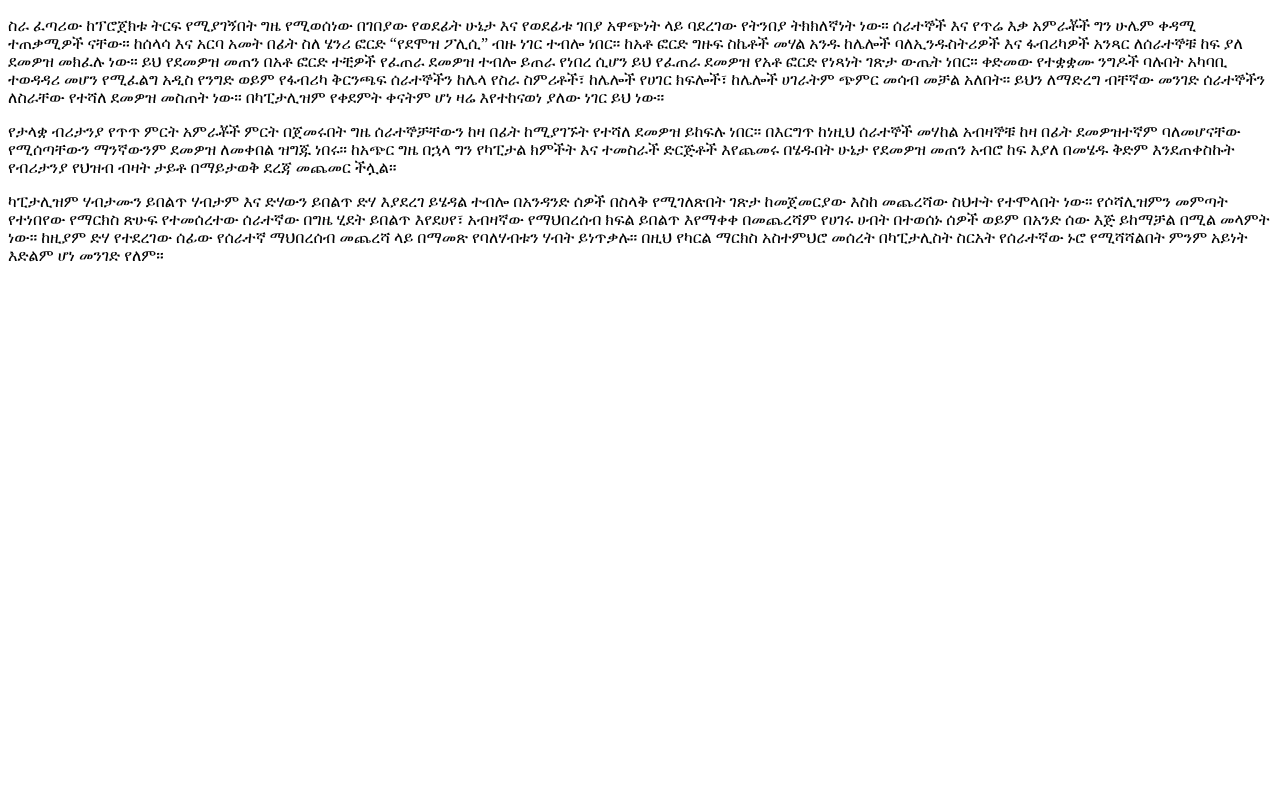
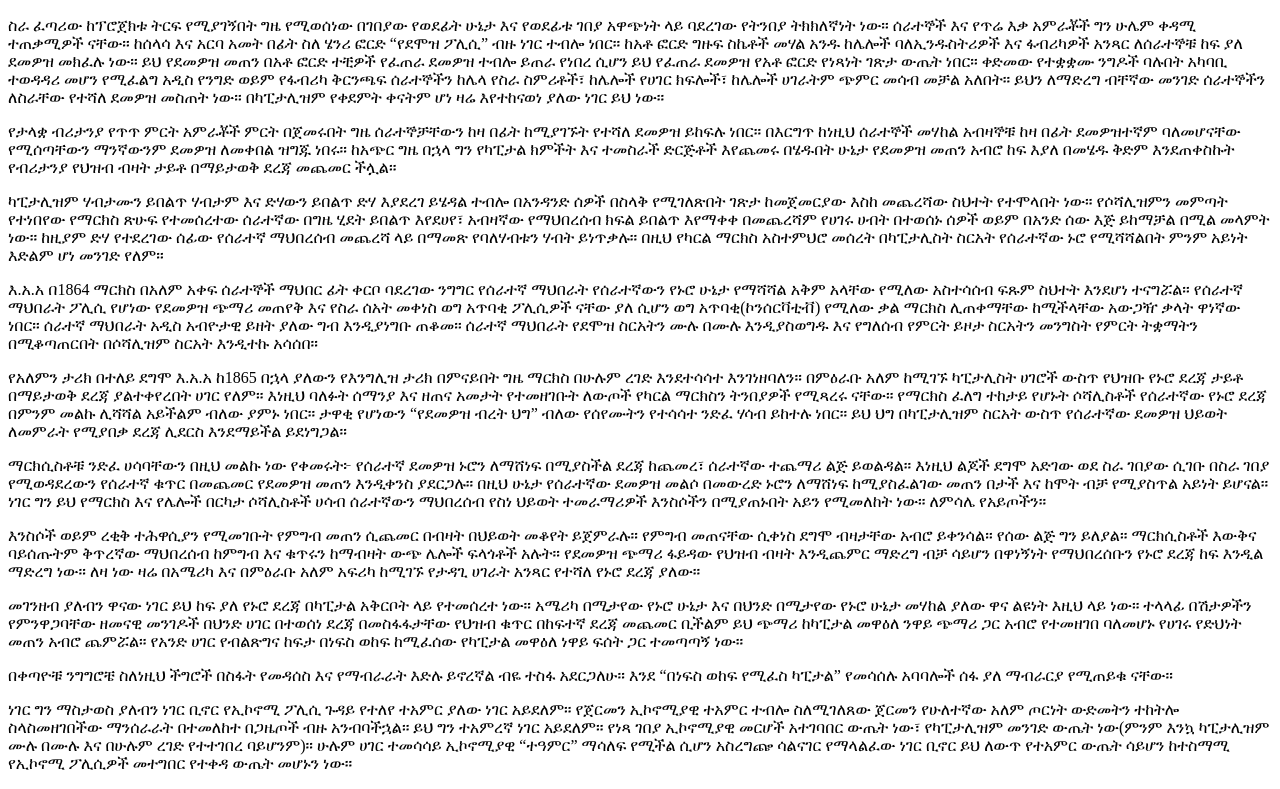
Before and after one commit to mickykebe/book-economic-policy-thoughts-for-today-and-tomorrow, a Next.js app: page /capitalism in a window 1280 px wide. Shown: the part 2494-3283 px from the top of the page. Before the commit the page ends 2775 px from the top, so only its background shows below. Built offline with nearby package versions, Linux system fonts and the light colour scheme.

Commit message:
capitalism 1st draft finished

```diff
--- a/pages/capitalism.mdx
+++ b/pages/capitalism.mdx
@@ -71,3 +71,17 @@
 የታላቋ ብሪታንያ የጥጥ ምርት አምራቾች ምርት በጀመሩበት ግዜ ሰራተኞቻቸውን ከዛ በፊት ከሚያገኙት የተሻለ ደመዎዝ ይከፍሉ ነበር። በእርግጥ ከነዚህ ሰራተኞች መሃከል አብዛኞቹ ከዛ በፊት ደመዎዝተኛም ባለመሆናቸው የሚሰጣቸውን ማንኛውንም ደመዎዝ ለመቀበል ዝግጁ ነበሩ። ከአጭር ግዜ በኋላ ግን የካፒታል ክምችት እና ተመስራች ድርጅቶች እየጨመሩ በሄዱበት ሁኔታ የደመዎዝ መጠን አብሮ ከፍ እያለ በመሄዱ ቅድም እንደጠቀስኩት የብሪታንያ የህዝብ ብዛት ታይቶ በማይታወቅ ደረጃ መጨመር ችሏል።
 
 ካፒታሊዝም ሃብታሙን ይበልጥ ሃብታም እና ድሃውን ይበልጥ ድሃ እያደረገ ይሄዳል ተብሎ በአንዳንድ ሰዎች በስላቅ የሚገለጽበት ገጽታ ከመጀመርያው እስከ መጨረሻው ስህተት የተሞላበት ነው። የሶሻሊዝምን መምጣት የተነበየው የማርክስ ጽሁፍ የተመሰረተው ሰራተኛው በግዜ ሂደት ይበልጥ እየደሀየ፣ አብዛኛው የማህበረሰብ ክፍል ይበልጥ እየማቀቀ በመጨረሻም የሀገሩ ሀብት በተወሰኑ ሰዎች ወይም በአንድ ሰው እጅ ይከማቻል በሚል መላምት ነው። ከዚያም ድሃ የተደረገው ሰፊው የሰራተኛ ማህበረሰብ መጨረሻ ላይ በማመጽ የባለሃብቱን ሃብት ይነጥቃሉ። በዚህ የካርል ማርክስ አስተምህሮ መሰረት በካፒታሊስት ስርአት የሰራተኛው ኑሮ የሚሻሻልበት ምንም አይነት እድልም ሆነ መንገድ የለም።
+
+እ.አ.አ በ1864 ማርክስ በአለም አቀፍ ሰራተኞች ማህበር ፊት ቀርቦ ባደረገው ንግግር የሰራተኛ ማህበራት የሰራተኛውን የኑሮ ሁኔታ የማሻሻል አቅም አላቸው የሚለው አስተሳሰብ ፍጹም ስህተት እንደሆነ ተናግሯል። የሰራተኛ ማህበራት ፖሊሲ የሆነው የደመዎዝ ጭማሪ መጠየቅ እና የስራ ሰአት መቀነስ ወግ አጥባቂ ፖሊሲዎች ናቸው ያለ ሲሆን ወግ አጥባቂ(ኮንሰርቫቲቭ) የሚለው ቃል ማርክስ ሊጠቀማቸው ከሚችላቸው አውጋዥ ቃላት ዋነኛው ነበር። ሰራተኛ ማህበራት አዲስ አብዮታዊ ይዘት ያለው ግብ እንዲያነግቡ ጠቆመ። ሰራተኛ ማህበራት የደሞዝ ስርአትን ሙሉ በሙሉ እንዲያስወግዱ እና የግለሰብ የምርት ይዞታ ስርአትን መንግስት የምርት ትቋማትን በሚቆጣጠርበት በሶሻሊዝም ስርአት እንዲተኩ አሳሰበ።
+
+የአለምን ታሪክ በተለይ ደግሞ እ.አ.አ ከ1865 በኋላ ያለውን የእንግሊዝ ታሪክ በምናይበት ግዜ ማርክስ በሁሉም ረገድ እንደተሳሳተ እንገነዘባለን። በምዕራቡ አለም ከሚገኙ ካፒታሊስት ሀገሮች ውስጥ የህዝቡ የኑሮ ደረጃ ታይቶ በማይታወቅ ደረጃ ያልተቀየረበት ሀገር የለም። እነዚህ ባለፉት ሰማንያ እና ዘጠና አመታት የተመዘገቡት ለውጦች የካርል ማርክስን ትንበያዎች የሚጻረሩ ናቸው። የማርክስ ፈለግ ተከታይ የሆኑት ሶሻሊስቶች የሰራተኛው የኑሮ ደረጃ በምንም መልኩ ሊሻሻል አይችልም ብለው ያምኑ ነበር። ታዋቂ የሆነውን “የደመዎዝ ብረት ህግ” ብለው የሰየሙትን የተሳሳተ ንድፈ ሃሳብ ይከተሉ ነበር። ይህ ህግ በካፒታሊዝም ስርአት ውስጥ የሰራተኛው ደመዎዝ ህይወት ለመምራት የሚያበቃ ደረጃ ሊደርስ እንደማይችል ይደነግጋል።
+
+ማርክሲስቶቹ ንድፈ ሀሳባቸውን በዚህ መልኩ ነው የቀመሩት፦ የሰራተኛ ደመዎዝ ኑሮን ለማሸነፍ በሚያስችል ደረጃ ከጨመረ፣ ሰራተኛው ተጨማሪ ልጅ ይወልዳል። እነዚህ ልጆች ደግሞ አድገው ወደ ስራ ገበያው ሲገቡ በስራ ገበያ የሚወዳደረውን የሰራተኛ ቁጥር በመጨመር የደመዎዝ መጠን እንዲቀንስ ያደርጋሉ። በዚህ ሁኔታ የሰራተኛው ደመዎዝ መልሶ በመውረድ ኑሮን ለማሸነፍ ከሚያስፈልገው መጠን በታች እና ከሞት ብቻ የሚያስጥል አይነት ይሆናል። ነገር ግን ይህ የማርክስ እና የሌሎች በርካታ ሶሻሊስቶች ሀሳብ ሰራተኛውን ማህበረሰብ የስነ ህይወት ተመራማሪዎች እንስሶችን በሚያጠኑበት አይን የሚመለከት ነው። ለምሳሌ የአይጦችን።
+
+እንስሶች ወይም ረቂቅ ተሕዋሲያን የሚመገቡት የምግብ መጠን ሲጨመር በብዛት በህይወት መቆየት ይጀምራሉ። የምግብ መጠናቸው ሲቀነስ ደግሞ ብዛታቸው አብሮ ይቀንሳል። የሰው ልጅ ግን ይለያል። ማርክሲስቶች እውቅና ባይሰጡትም ቅጥረኛው ማህበረሰብ ከምግብ እና ቁጥሩን ከማብዛት ውጭ ሌሎች ፍላጎቶች አሉት። የደመዎዝ ጭማሪ ፋይዳው የህዝብ ብዛት እንዲጨምር ማድረግ ብቻ ሳይሆን በዋነኝነት የማህበረሰቡን የኑሮ ደረጃ ከፍ እንዲል ማድረግ ነው። ለዛ ነው ዛሬ በአሜሪካ እና በምዕራቡ አለም አፍሪካ ከሚገኙ የታዳጊ ሀገራት አንጻር የተሻለ የኑሮ ደረጃ ያለው።
+
+መገንዘብ ያለብን ዋናው ነገር ይህ ከፍ ያለ የኑሮ ደረጃ በካፒታል አቅርቦት ላይ የተመሰረተ ነው። አሜሪካ በሚታየው የኑሮ ሁኔታ እና በህንድ በሚታየው የኑሮ ሁኔታ መሃከል ያለው ዋና ልዩነት እዚህ ላይ ነው። ተላላፊ በሽታዎችን የምንዋጋባቸው ዘመናዊ መንገዶች በህንድ ሀገር በተወሰነ ደረጃ በመስፋፋታቸው የህዝብ ቁጥር በከፍተኛ ደረጃ መጨመር ቢችልም ይህ ጭማሪ ከካፒታል መዋዕለ ንዋይ ጭማሪ ጋር አብሮ የተመዘገበ ባለመሆኑ የሀገሩ የድህነት መጠን አብሮ ጨምሯል። የአንድ ሀገር የብልጽግና ከፍታ በነፍስ ወከፍ ከሚፈሰው የካፒታል መዋዕለ ነዋይ ፍሰት ጋር ተመጣጣኝ ነው።
+
+በቀጣዮቹ ንግግሮቼ ስለነዚህ ችግሮች በስፋት የመዳሰስ እና የማብራራት እድሉ ይኖረኛል ብዬ ተስፋ አደርጋለሁ። እንደ “በነፍስ ወከፍ የሚፈስ ካፒታል” የመሳሰሉ አባባሎች ሰፋ ያለ ማብራርያ የሚጠይቁ ናቸው።
+
+ነገር ግን ማስታወስ ያለብን ነገር ቢኖር የኢኮኖሚ ፖሊሲ ጉዳይ የተለየ ተአምር ያለው ነገር አይደለም። የጀርመን ኢኮኖሚያዊ ተአምር ተብሎ ስለሚገለጸው ጀርመን የሁለተኛው አለም ጦርነት ውድመትን ተከትሎ ስላስመዘገበችው ማንሰራራት በተመለከተ በጋዜጦች ብዙ አንብባችኋል። ይህ ግን ተአምረኛ ነገር አይደለም። የነጻ ገበያ ኢኮኖሚያዊ መርሆች አተገባበር ውጤት ነው፣ የካፒታሊዝም መንገድ ውጤት ነው(ምንም እንኳ ካፒታሊዝም ሙሉ በሙሉ እና በሁሉም ረገድ የተተገበረ ባይሆንም)። ሁሉም ሀገር ተመሳሳይ ኢኮኖሚያዊ “ተዓምር” ማሳለፍ የሚችል ሲሆን አስረግጬ ሳልናገር የማላልፈው ነገር ቢኖር ይህ ለውጥ የተአምር ውጤት ሳይሆን ከተስማሚ የኢኮኖሚ ፖሊሲዎች መተግበር የተቀዳ ውጤት መሆኑን ነው።
--- a/pages/index.mdx
+++ b/pages/index.mdx
@@ -8,7 +8,7 @@
 
 የሌሎችን ነጻነት ሳይነኩ ኑሯቸውን በነጻነት መምራት የሚፈልጉ ግለሰቦችን መብት የሚጠብቅ መንግስት ሲኖር፣ ሰዎች በተፈጥሮ የሚቀሏቸውን ነገሮች(ስራ መስራት፣ መተባበር፣ በንግድ መተሳሰር) ማከናወን ይጀምራሉ። ይህ ሁኔታ ለሚቆጥቡ፣ ካፒታል ለሚያከማቹ፣ ፈጠራ ለሚፈጥሩ፣ ሙከራ ለሚያካሂዱ፣ እድሎችን ለሚጠቀሙ እና ምርት ለሚያመርቱ ልዩ ማበረታቻ ይፈጥራል። በዚህ ሁኔታ ካፒታሊዝም እያደገ ይመጣል። ፕሮፌሰር ሚዝስ እንደሚያስረዳው የ18ኛው እና የ19ኛው ክፍለዘመን አስደናቂ ኢኮኖምያዊ ለውጥ እና የሁለተኛው አለም ጦርነት መገባደድን ተከትሎ በጀርመን የታየው ኢኮኖሚያዊ ተአምር የካፒታሊዝም ውጤቶች ናቸው፡
 
-> የኢኮኖሚ ፖሊሲ ጉዳይ የተለየ ተአምር ያለው ነገር አይደለም። የጀርመን ሀገር የሁለተኛው አለም ጦርነት ውድመትን ተከትሎ ስላስመዘገበችው ማንሰራራት እና የጀርመን ኢኮኖሚያዊ ተአምር ተብሎ ስለሚገለጸው ነገር በብዙ ጋዜጦች እና ንግግሮች አንብባችኋል። ይህ ግን ያለምንም ተአምር የተፈጠረ ነገር ነው። የነጻ ገበያ ኢኮኖሚያዊ መርሆች አተገባበር ውጤት ነው፣ የካፒታሊዝም መንገድ ውጤት ነው(ምንም እንኳ ካፒታሊዝም ሙሉ በሙሉ የተተገበረ ባይሆንም)። ሁሉም ሀገር ተመሳሳይ ኢኮኖሚያዊ “ተዓምር” ማሳለፍ የሚችል ሲሆን አስረግጬ ሳልናገር የማላልፈው ነገር ቢኖር ይህ ለውጥ የተአምር ውጤት ሳይሆን ከተስማሚ ኢኮኖሚ ፖሊሲዎች መተግበር የተቀዳ መሆኑን ነው።
+> ነገር ግን ማስታወስ ያለብን ነገር ቢኖር የኢኮኖሚ ፖሊሲ ጉዳይ የተለየ ተአምር ያለው ነገር አይደለም። የጀርመን ኢኮኖሚያዊ ተአምር ተብሎ ስለሚገለጸው ጀርመን የሁለተኛው አለም ጦርነት ውድመትን ተከትሎ ስላስመዘገበችው ማንሰራራት በተመለከተ በጋዜጦች ብዙ አንብባችኋል። ይህ ግን ተአምረኛ ነገር አይደለም። የነጻ ገበያ ኢኮኖሚያዊ መርሆች አተገባበር ውጤት ነው፣ የካፒታሊዝም መንገድ ውጤት ነው(ምንም እንኳ ካፒታሊዝም ሙሉ በሙሉ እና በሁሉም ረገድ የተተገበረ ባይሆንም)። ሁሉም ሀገር ተመሳሳይ ኢኮኖሚያዊ “ተዓምር” ማሳለፍ የሚችል ሲሆን አስረግጬ ሳልናገር የማላልፈው ነገር ቢኖር ይህ ለውጥ የተአምር ውጤት ሳይሆን ከተስማሚ የኢኮኖሚ ፖሊሲዎች መተግበር የተቀዳ ውጤት መሆኑን ነው።
 
 ግለሰቦች የራሳቸውን ግቦች የሚከተሉበት እና ከጎረቤቶቻቸው በሰላም የሚኖሩበትን ተስማሚ ሁኔታ በመፍጠር የተገደበ መንግስት ሲኖር ተስማሚ የኢኮኖሚ ፖሊሲ ተፈጥሯል ማለት እንችላለን። የመንግስት ግዴታ በቀላሉ የሰዎችን ህይወት እና ንብረት መጠበቅ እና ሰዎች በነጻነት ተባብረው እና በንግድ ተሳስረው የሚኖሩበትን እድል መፍጠር ነው። በዚህ ሁኔታ መንግስት ካፒታሊዝም የሚለመልምበትን የኢኮኖሚያዊ ምህዳር ይፈጥራል፡
 
```
